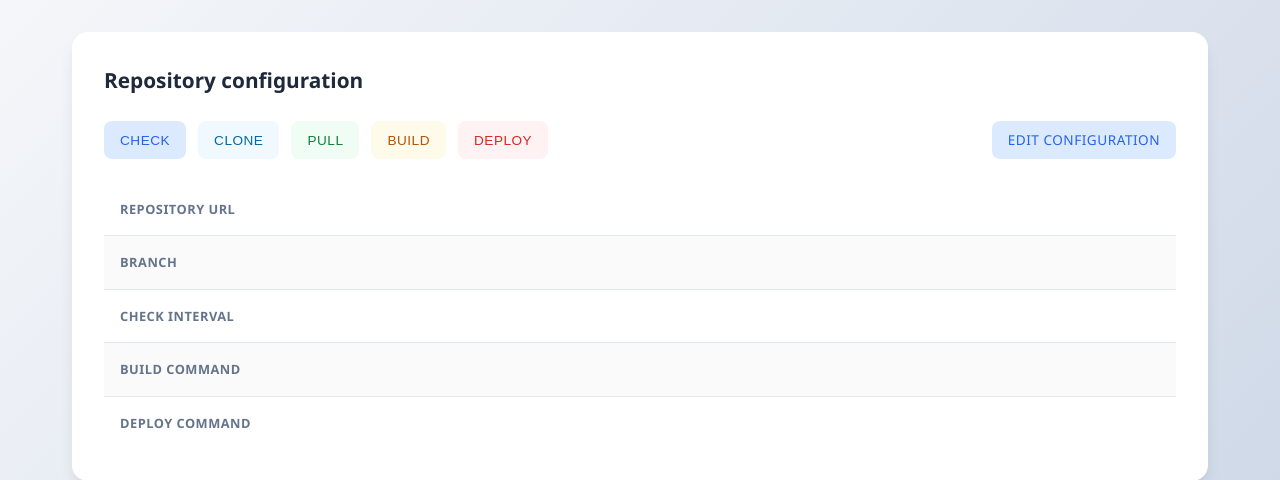
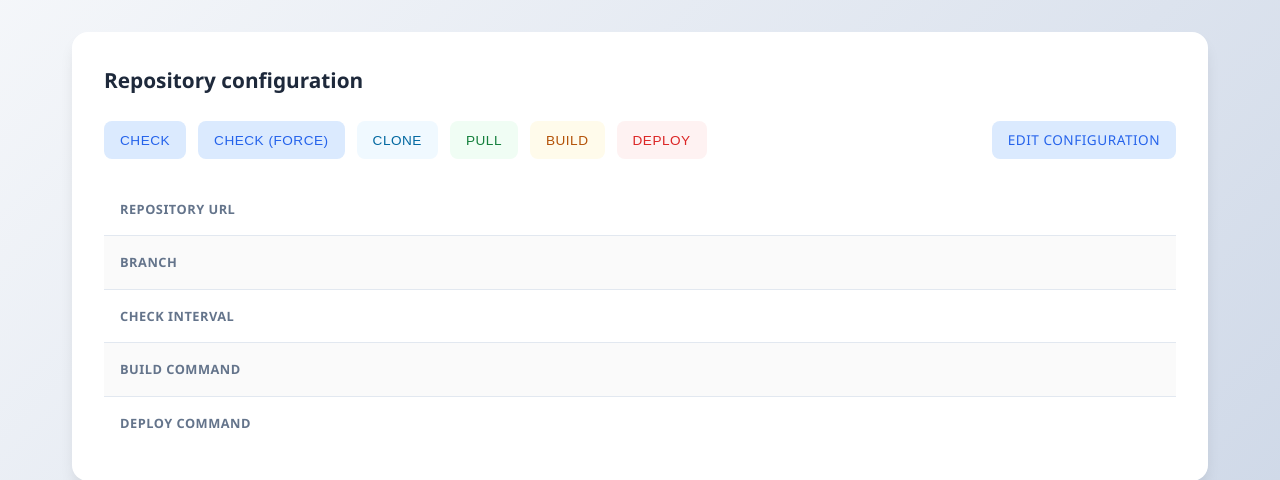
Before and after one commit to adamivangrgic/autodock, a FastAPI app: template templates/details.html in a window 1280 px wide. Shown: the part 32-512 px from the top of the page. Run offline with FastAPI, Linux system fonts and the light colour scheme; the template is opened without the code that fills it, so the values that code supplies are empty; parts of the project's set-up code (start-up, migrations or seed data) failed here and were passed over.

Commit message:
check force added

```diff
--- a/main.py
+++ b/main.py
@@ -132,8 +132,8 @@ async def api_repo_pull(payload: dict):
 
     return output
 
-@app.post("/api/repo/check/")
-async def api_repo_check(payload: dict):
+@app.post("/api/repo/check/{force}/")
+async def api_repo_check(payload: dict, force=0):
     name = payload['name']
     repo = globals.config_data['repos'][name]
     url = repo['repo_url']
@@ -152,7 +152,7 @@ async def api_repo_check(payload: dict):
 
     # return output
 
-    await git_check(name, url, branch, build_command, deploy_command)
+    await git_check(name, url, branch, build_command, deploy_command, ignore_checks=force is 1)
 
 @app.post("/api/repo/build/")
 async def api_repo_build(payload: dict):
--- a/templates/details.html
+++ b/templates/details.html
@@ -17,6 +17,7 @@
 
             <div class="element-row">
                 <button class="button-primary" onclick="apiCall('/api/repo/check', {'name': '{{ name }}'})">Check</button>
+                <button class="button-primary" onclick="apiCall('/api/repo/check/1', {'name': '{{ name }}'})">Check (force)</button>
                 <button class="button-secondary" onclick="apiCall('/api/repo/clone', {'name': '{{ name }}'})">Clone</button>
                 <button class="button-success" onclick="apiCall('/api/repo/pull', {'name': '{{ name }}'})">Pull</button>
                 <button class="button-warning" onclick="apiCall('/api/repo/build', {'name': '{{ name }}'})">Build</button>
```
Also changed, not shown: functions.py (+5 -5 lines).
